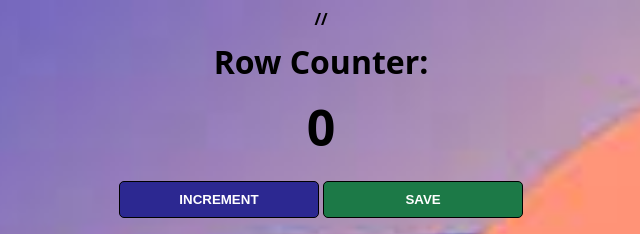
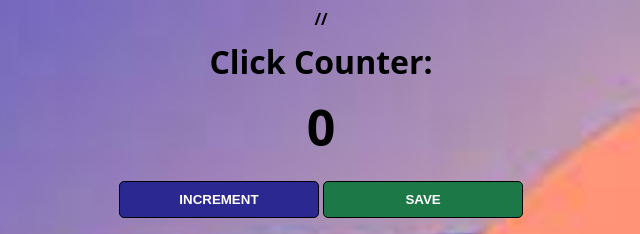
Before and after one commit to LeviScoffie/Passenger-Counter-App, a plain HTML site: page index.html in a window 1280 px wide. Shown: the top 234 px of the page, 319-959 px from the left. Drawn offline with Linux system fonts and the light colour scheme.

Commit message:
Change H1

```diff
--- a/index.html
+++ b/index.html
@@ -6,7 +6,7 @@
     </head>
     <body>
         <div>
-            <h1>Row Counter:</h1>
+            <h1> Click Counter:</h1>
             <h2 id="count-el">0</h2>
             <button id="increment-btn" onclick="increment()">INCREMENT</button>
             <!-- 2. Create  a  SAVE button
```
